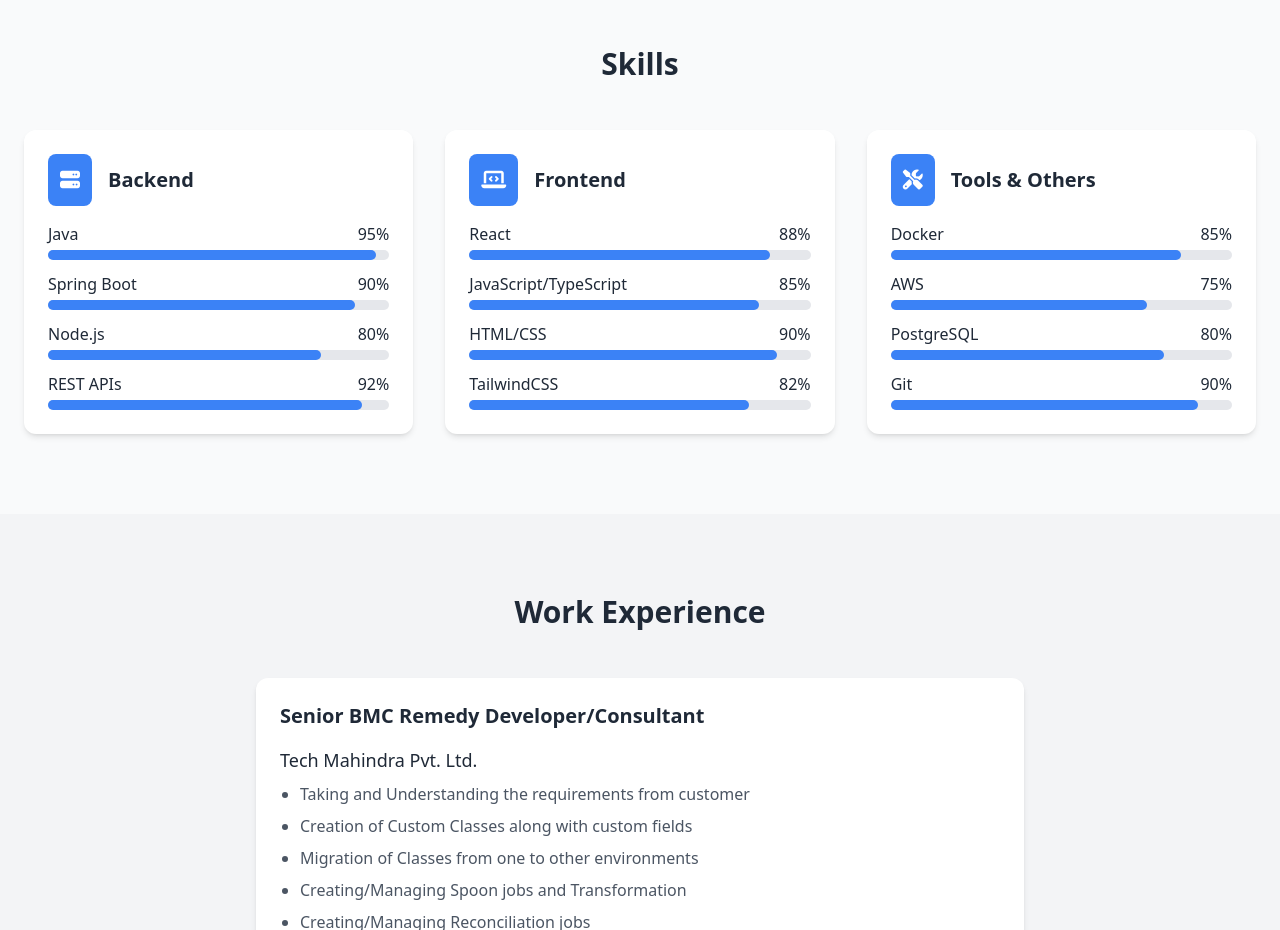
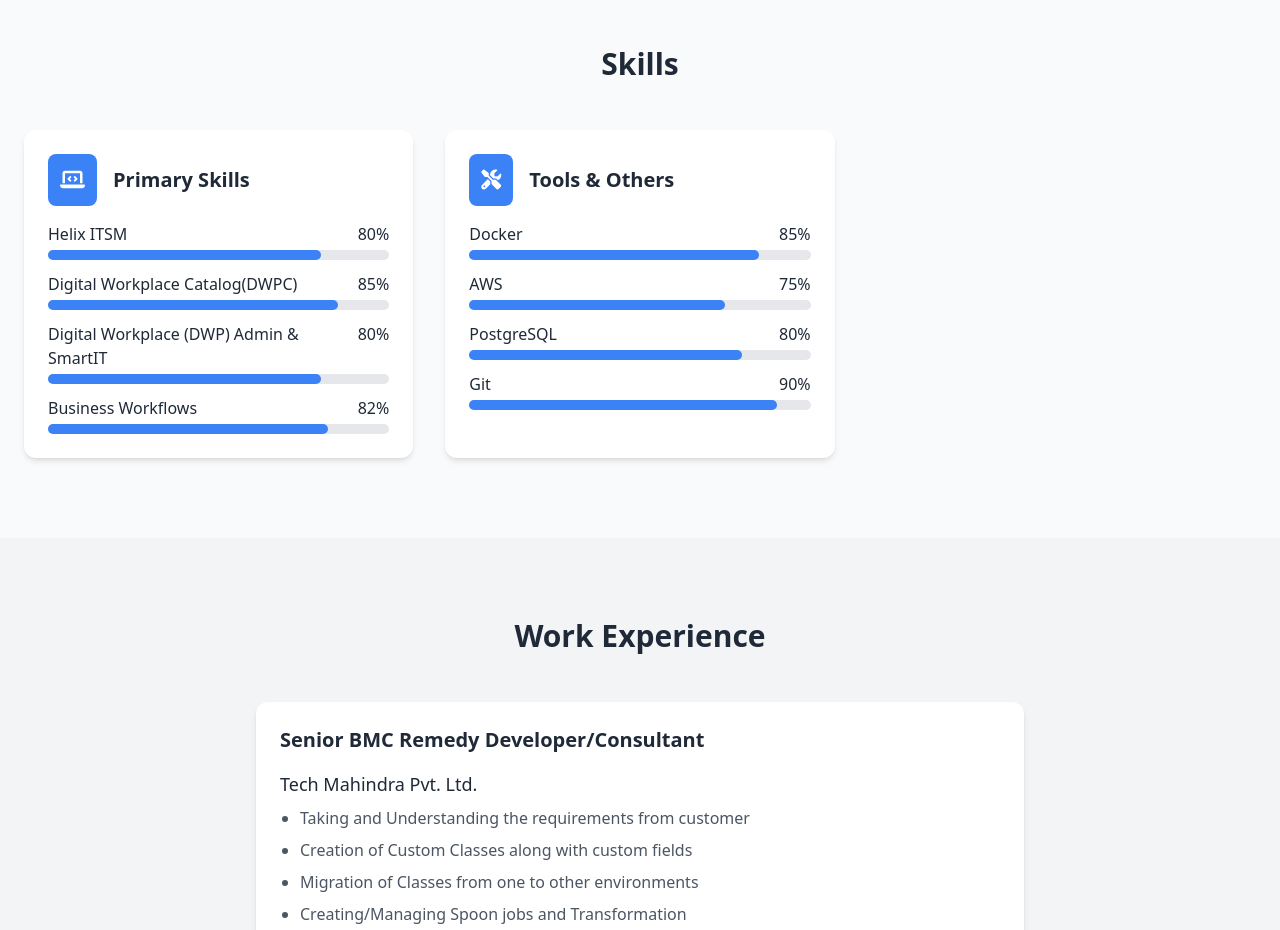
Before and after one commit to analacharya4083/Website-Profile, a plain HTML site: page index.html in a window 1280 px wide. Shown: the part 1620-2550 px from the top of the page. Drawn offline with nearby package versions, Linux system fonts and the light colour scheme.

Commit message:
Primary Skills updated

```diff
--- a/index.html
+++ b/index.html
@@ -234,36 +234,18 @@
             <h2 class="text-3xl font-bold text-center mb-12">Skills</h2>
 
             <div class="grid grid-cols-1 md:grid-cols-2 lg:grid-cols-3 gap-8">
-                <!-- Backend Skills -->
+                <!-- Primary Skills -->
                 <div class="bg-white dark:bg-gray-800 p-6 rounded-xl shadow-md">
                     <div class="flex items-center mb-4">
                         <div class="bg-primary-light dark:bg-primary-dark p-3 rounded-lg mr-4">
-                            <i class="fas fa-server text-white text-xl"></i>
+                            <i class="fas fa-laptop-code text-white text-xl"></i>
                         </div>
-                        <h3 class="text-xl font-semibold">Backend</h3>
+                        <h3 class="text-xl font-semibold">Primary Skills</h3>
                     </div>
                     <ul class="space-y-3">
                         <li>
                             <div class="flex justify-between mb-1">
-                                <span>Java</span>
-                                <span>95%</span>
-                            </div>
-                            <div class="w-full bg-gray-200 dark:bg-gray-700 rounded-full h-2.5">
-                                <div class="skill-bar bg-primary-light dark:bg-primary-dark h-2.5 rounded-full" style="--skill-level: 96%"></div>
-                            </div>
-                        </li>
-                        <li>
-                            <div class="flex justify-between mb-1">
-                                <span>Spring Boot</span>
-                                <span>90%</span>
-                            </div>
-                            <div class="w-full bg-gray-200 dark:bg-gray-700 rounded-full h-2.5">
-                                <div class="skill-bar bg-primary-light dark:bg-primary-dark h-2.5 rounded-full" style="--skill-level: 90%"></div>
-                            </div>
-                        </li>
-                        <li>
-                            <div class="flex justify-between mb-1">
-                                <span>Node.js</span>
+                                <span>Helix ITSM</span>
                                 <span>80%</span>
                             </div>
                             <div class="w-full bg-gray-200 dark:bg-gray-700 rounded-full h-2.5">
@@ -272,37 +254,7 @@
                         </li>
                         <li>
                             <div class="flex justify-between mb-1">
-                                <span>REST APIs</span>
-                                <span>92%</span>
-                            </div>
-                            <div class="w-full bg-gray-200 dark:bg-gray-700 rounded-full h-2.5">
-                                <div class="skill-bar bg-primary-light dark:bg-primary-dark h-2.5 rounded-full" style="--skill-level: 92%"></div>
-                            </div>
-                        </li>
-                    </ul>
-                </div>
-
-                <!-- Frontend Skills -->
-                <div class="bg-white dark:bg-gray-800 p-6 rounded-xl shadow-md">
-                    <div class="flex items-center mb-4">
-                        <div class="bg-primary-light dark:bg-primary-dark p-3 rounded-lg mr-4">
-                            <i class="fas fa-laptop-code text-white text-xl"></i>
-                        </div>
-                        <h3 class="text-xl font-semibold">Frontend</h3>
-                    </div>
-                    <ul class="space-y-3">
-                        <li>
-                            <div class="flex justify-between mb-1">
-                                <span>React</span>
-                                <span>88%</span>
-                            </div>
-                            <div class="w-full bg-gray-200 dark:bg-gray-700 rounded-full h-2.5">
-                                <div class="skill-bar bg-primary-light dark:bg-primary-dark h-2.5 rounded-full" style="--skill-level: 88%"></div>
-                            </div>
-                        </li>
-                        <li>
-                            <div class="flex justify-between mb-1">
-                                <span>JavaScript/TypeScript</span>
+                                <span>Digital Workplace Catalog(DWPC)</span>
                                 <span>85%</span>
                             </div>
                             <div class="w-full bg-gray-200 dark:bg-gray-700 rounded-full h-2.5">
@@ -311,16 +263,16 @@
                         </li>
                         <li>
                             <div class="flex justify-between mb-1">
-                                <span>HTML/CSS</span>
-                                <span>90%</span>
+                                <span>Digital Workplace (DWP) Admin & SmartIT</span>
+                                <span>80%</span>
                             </div>
                             <div class="w-full bg-gray-200 dark:bg-gray-700 rounded-full h-2.5">
-                                <div class="skill-bar bg-primary-light dark:bg-primary-dark h-2.5 rounded-full" style="--skill-level: 90%"></div>
+                                <div class="skill-bar bg-primary-light dark:bg-primary-dark h-2.5 rounded-full" style="--skill-level: 80%"></div>
                             </div>
                         </li>
                         <li>
                             <div class="flex justify-between mb-1">
-                                <span>TailwindCSS</span>
+                                <span>Business Workflows</span>
                                 <span>82%</span>
                             </div>
                             <div class="w-full bg-gray-200 dark:bg-gray-700 rounded-full h-2.5">
```
